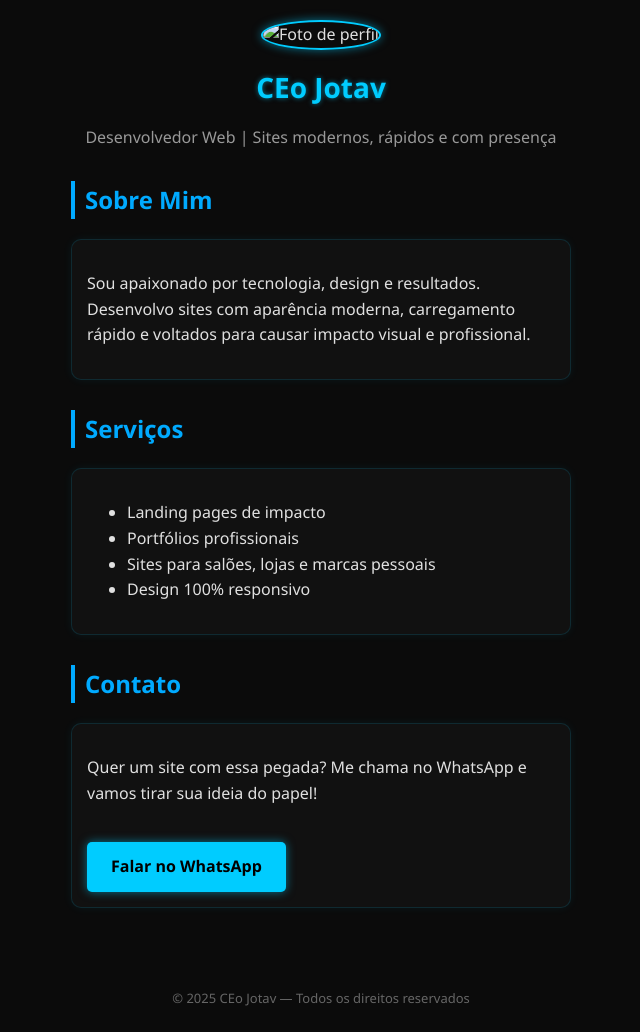
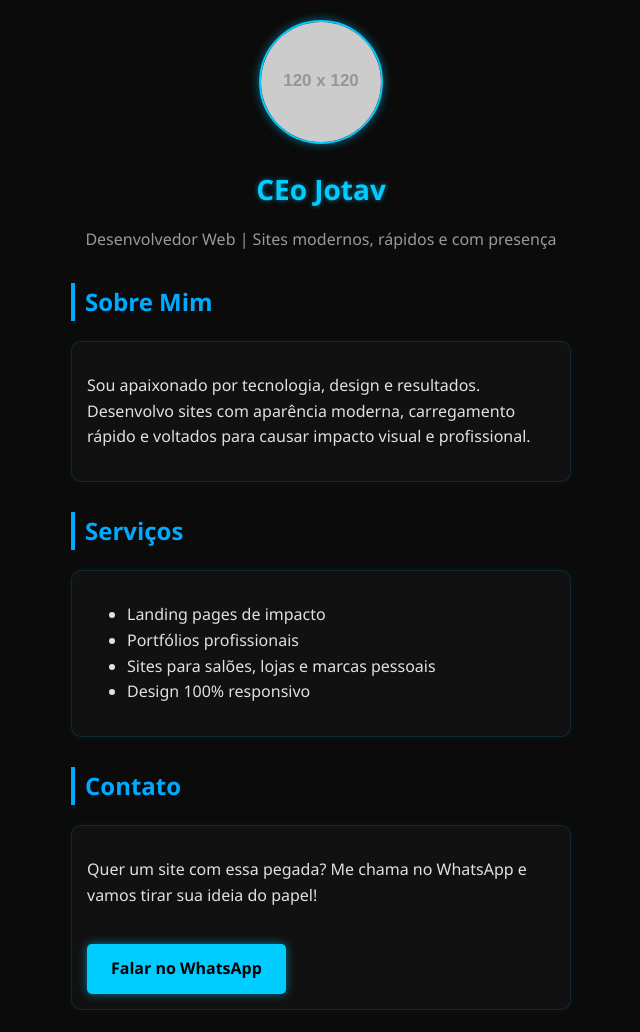
Before and after one commit to somrevono/ceojotav-portfolio, a plain HTML site: page index.html in a window 1280 px wide. Shown: the top 1032 px of the page, without its empty margins (319-959 px from the left). Drawn offline with Linux system fonts and the light colour scheme; placeholder pictures from the web are drawn by us.

Commit message:
Update and rename pedido.html to index.html

```diff
--- a/pedido.html
+++ b/index.html
@@ -91,7 +91,7 @@
 
   <div class="container">
     <div class="perfil">
-      <img src=" " alt="Foto de perfil" />
+      <img src="https://via.placeholder.com/120" alt="Foto de perfil" />
       <!-- Troque o link acima pela sua imagem futuramente -->
       <h1>CEo Jotav</h1>
       <p>Desenvolvedor Web | Sites modernos, rápidos e com presença</p>
```
